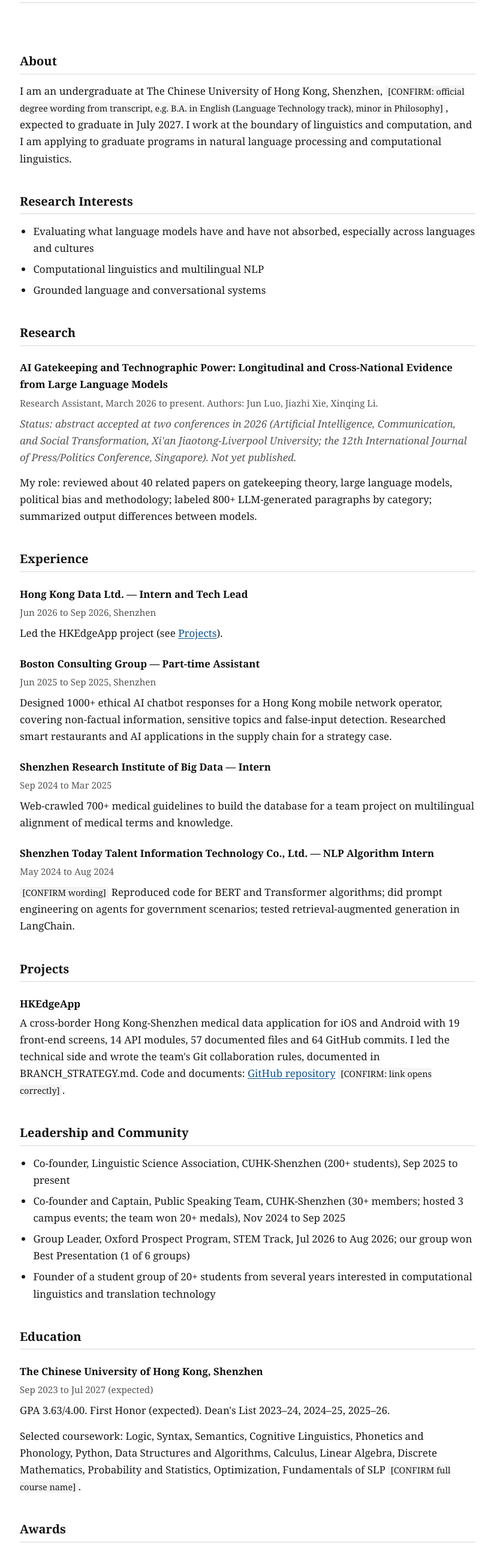
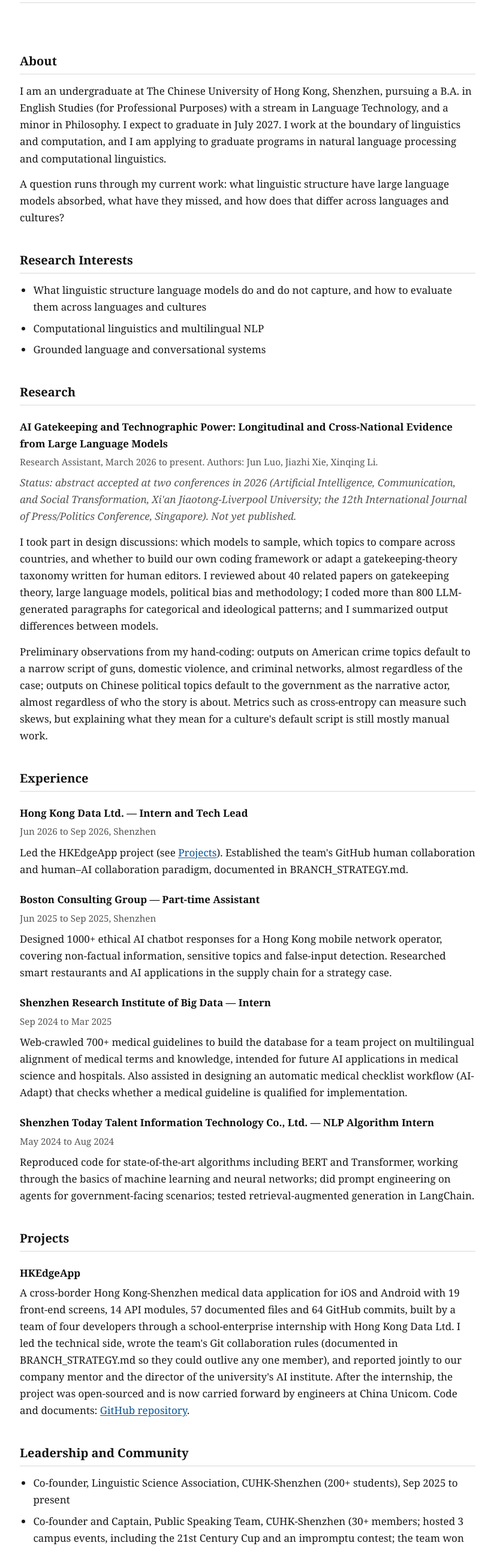
Before and after one commit to JasperZhi/academic_homepage, a plain HTML site: page index.html in a window 1280 px wide. Shown: the part 200-2778 px from the top of the page at 60% size, without its empty margins (227-1051 px from the left). Drawn offline with Linux system fonts and the light colour scheme.

Commit message:
Enrich homepage from CV, SOP and transcript

```diff
--- a/index.html
+++ b/index.html
@@ -3,8 +3,8 @@
 <head>
   <meta charset="UTF-8">
   <meta name="viewport" content="width=device-width, initial-scale=1.0">
-  <title>Jiazhi (Jasper) Xie — Undergraduate in Linguistics and Computation</title>
-  <meta name="description" content="Personal academic homepage of Jiazhi (Jasper) Xie, undergraduate at The Chinese University of Hong Kong, Shenzhen. Research interests: multilingual NLP, computational linguistics, and evaluating large language models. Applying to graduate programs in NLP and computational linguistics.">
+  <title>Jiazhi (Jasper) Xie — Language Technology, CUHK-Shenzhen</title>
+  <meta name="description" content="Personal academic homepage of Jiazhi (Jasper) Xie, undergraduate in English Studies (Language Technology stream) with a minor in Philosophy at The Chinese University of Hong Kong, Shenzhen. Research interests: evaluating large language models across languages and cultures, multilingual NLP, and computational linguistics. Applying to graduate programs in NLP and computational linguistics.">
   <style>
     :root {
       --bg: #ffffff;
@@ -151,13 +151,6 @@
       color: var(--muted);
     }
 
-    .confirmtag {
-      background: var(--accent-bg);
-      padding: 0 0.3em;
-      border-radius: 3px;
-      font-size: 0.85em;
-    }
-
     footer {
       max-width: 760px;
       margin: 0 auto;
@@ -205,9 +198,6 @@
       .entry {
         break-inside: avoid;
       }
-      a::after {
-        content: "";
-      }
     }
   </style>
 </head>
@@ -215,7 +205,7 @@
 
   <header>
     <h1>Jiazhi (Jasper) Xie</h1>
-    <p class="subtitle">Undergraduate at The Chinese University of Hong Kong, Shenzhen</p>
+    <p class="subtitle">Undergraduate in Language Technology at The Chinese University of Hong Kong, Shenzhen</p>
     <div class="header-actions">
       <a class="button" href="cv.pdf" download>Download CV</a>
       <a class="button" href="mailto:jiazhixie@link.cuhk.edu.cn">Email</a>
@@ -227,15 +217,20 @@
     <section id="about">
       <h2>About</h2>
       <p>I am an undergraduate at The Chinese University of Hong Kong, Shenzhen,
-      <span class="confirmtag">[CONFIRM: official degree wording from transcript, e.g. B.A. in English (Language Technology track), minor in Philosophy]</span>,
-      expected to graduate in July 2027. I work at the boundary of linguistics and computation,
-      and I am applying to graduate programs in natural language processing and computational linguistics.</p>
+      pursuing a B.A. in English Studies (for Professional Purposes) with a stream
+      in Language Technology, and a minor in Philosophy. I expect to graduate in
+      July 2027. I work at the boundary of linguistics and computation, and I am
+      applying to graduate programs in natural language processing and
+      computational linguistics.</p>
+      <p>A question runs through my current work: what linguistic structure have
+      large language models absorbed, what have they missed, and how does that
+      differ across languages and cultures?</p>
     </section>
 
     <section id="research-interests">
       <h2>Research Interests</h2>
       <ul>
-        <li>Evaluating what language models have and have not absorbed, especially across languages and cultures</li>
+        <li>What linguistic structure language models do and do not capture, and how to evaluate them across languages and cultures</li>
         <li>Computational linguistics and multilingual NLP</li>
         <li>Grounded language and conversational systems</li>
       </ul>
@@ -247,7 +242,8 @@
         <h3>AI Gatekeeping and Technographic Power: Longitudinal and Cross-National Evidence from Large Language Models</h3>
         <p class="entry-meta">Research Assistant, March 2026 to present. Authors: Jun Luo, Jiazhi Xie, Xinqing Li.</p>
         <p class="status-note">Status: abstract accepted at two conferences in 2026 (Artificial Intelligence, Communication, and Social Transformation, Xi'an Jiaotong-Liverpool University; the 12th International Journal of Press/Politics Conference, Singapore). Not yet published.</p>
-        <p>My role: reviewed about 40 related papers on gatekeeping theory, large language models, political bias and methodology; labeled 800+ LLM-generated paragraphs by category; summarized output differences between models.</p>
+        <p>I took part in design discussions: which models to sample, which topics to compare across countries, and whether to build our own coding framework or adapt a gatekeeping-theory taxonomy written for human editors. I reviewed about 40 related papers on gatekeeping theory, large language models, political bias and methodology; I coded more than 800 LLM-generated paragraphs for categorical and ideological patterns; and I summarized output differences between models.</p>
+        <p>Preliminary observations from my hand-coding: outputs on American crime topics default to a narrow script of guns, domestic violence, and criminal networks, almost regardless of the case; outputs on Chinese political topics default to the government as the narrative actor, almost regardless of who the story is about. Metrics such as cross-entropy can measure such skews, but explaining what they mean for a culture's default script is still mostly manual work.</p>
       </div>
     </section>
 
@@ -256,7 +252,7 @@
       <div class="entry">
         <h3>Hong Kong Data Ltd. — Intern and Tech Lead</h3>
         <p class="entry-meta">Jun 2026 to Sep 2026, Shenzhen</p>
-        <p>Led the HKEdgeApp project (see <a href="#projects">Projects</a>).</p>
+        <p>Led the HKEdgeApp project (see <a href="#projects">Projects</a>). Established the team's GitHub human collaboration and human–AI collaboration paradigm, documented in BRANCH_STRATEGY.md.</p>
       </div>
       <div class="entry">
         <h3>Boston Consulting Group — Part-time Assistant</h3>
@@ -266,12 +262,12 @@
       <div class="entry">
         <h3>Shenzhen Research Institute of Big Data — Intern</h3>
         <p class="entry-meta">Sep 2024 to Mar 2025</p>
-        <p>Web-crawled 700+ medical guidelines to build the database for a team project on multilingual alignment of medical terms and knowledge.</p>
+        <p>Web-crawled 700+ medical guidelines to build the database for a team project on multilingual alignment of medical terms and knowledge, intended for future AI applications in medical science and hospitals. Also assisted in designing an automatic medical checklist workflow (AI-Adapt) that checks whether a medical guideline is qualified for implementation.</p>
       </div>
       <div class="entry">
         <h3>Shenzhen Today Talent Information Technology Co., Ltd. — NLP Algorithm Intern</h3>
         <p class="entry-meta">May 2024 to Aug 2024</p>
-        <p><span class="confirmtag">[CONFIRM wording]</span> Reproduced code for BERT and Transformer algorithms; did prompt engineering on agents for government scenarios; tested retrieval-augmented generation in LangChain.</p>
+        <p>Reproduced code for state-of-the-art algorithms including BERT and Transformer, working through the basics of machine learning and neural networks; did prompt engineering on agents for government-facing scenarios; tested retrieval-augmented generation in LangChain.</p>
       </div>
     </section>
 
@@ -279,9 +275,8 @@
       <h2>Projects</h2>
       <div class="entry">
         <h3>HKEdgeApp</h3>
-        <p>A cross-border Hong Kong-Shenzhen medical data application for iOS and Android with 19 front-end screens, 14 API modules, 57 documented files and 64 GitHub commits. I led the technical side and wrote the team's Git collaboration rules, documented in BRANCH_STRATEGY.md. Code and documents:
-        <a href="https://github.com/cuhkszdev/Cross-Boarder-Data-Cloud-CUHKSZ-" rel="noopener">GitHub repository</a>
-        <span class="confirmtag">[CONFIRM: link opens correctly]</span>.</p>
+        <p>A cross-border Hong Kong-Shenzhen medical data application for iOS and Android with 19 front-end screens, 14 API modules, 57 documented files and 64 GitHub commits, built by a team of four developers through a school-enterprise internship with Hong Kong Data Ltd. I led the technical side, wrote the team's Git collaboration rules (documented in BRANCH_STRATEGY.md so they could outlive any one member), and reported jointly to our company mentor and the director of the university's AI institute. After the internship, the project was open-sourced and is now carried forward by engineers at China Unicom. Code and documents:
+        <a href="https://github.com/cuhkszdev/Cross-Boarder-Data-Cloud-CUHKSZ-" rel="noopener">GitHub repository</a>.</p>
       </div>
     </section>
 
@@ -289,7 +284,7 @@
       <h2>Leadership and Community</h2>
       <ul>
         <li>Co-founder, Linguistic Science Association, CUHK-Shenzhen (200+ students), Sep 2025 to present</li>
-        <li>Co-founder and Captain, Public Speaking Team, CUHK-Shenzhen (30+ members; hosted 3 campus events; the team won 20+ medals), Nov 2024 to Sep 2025</li>
+        <li>Co-founder and Captain, Public Speaking Team, CUHK-Shenzhen (30+ members; hosted 3 campus events, including the 21st Century Cup and an impromptu contest; the team won 20+ medals), Nov 2024 to Sep 2025</li>
         <li>Group Leader, Oxford Prospect Program, STEM Track, Jul 2026 to Aug 2026; our group won Best Presentation (1 of 6 groups)</li>
         <li>Founder of a student group of 20+ students from several years interested in computational linguistics and translation technology</li>
       </ul>
@@ -300,8 +295,9 @@
       <div class="entry">
         <h3>The Chinese University of Hong Kong, Shenzhen</h3>
         <p class="entry-meta">Sep 2023 to Jul 2027 (expected)</p>
-        <p>GPA 3.63/4.00. First Honor (expected). Dean's List 2023–24, 2024–25, 2025–26.</p>
-        <p>Selected coursework: Logic, Syntax, Semantics, Cognitive Linguistics, Phonetics and Phonology, Python, Data Structures and Algorithms, Calculus, Linear Algebra, Discrete Mathematics, Probability and Statistics, Optimization, Fundamentals of SLP <span class="confirmtag">[CONFIRM full course name]</span>.</p>
+        <p>B.A. in English Studies (for Professional Purposes), Language Technology stream; minor in Philosophy.</p>
+        <p>GPA 3.63/4.00 (major GPA 3.74/4.00). First Honor (expected). Four-Year Half Admission Scholarship. Dean's List 2023–24, 2024–25, 2025–26.</p>
+        <p>Selected coursework: Logic, Syntax, Semantics, Cognitive Linguistics, Phonetics and Phonology, Python, Data Structures and Algorithms, Calculus, Linear Algebra, Discrete Mathematics, Probability and Statistics, Modern Optimization, Fundamentals of Speech and Language Processing.</p>
       </div>
     </section>
 
@@ -309,6 +305,7 @@
       <h2>Awards</h2>
       <ul>
         <li>FLTRP "Understanding Contemporary China" contest: 2023 Beijing final, National Gold (English writing), National Silver (reading), National Bronze (comprehensive communication); 2024 Zhuhai semi-final, Provincial Gold (public speaking), Provincial Silver (comprehensive)</li>
+        <li>Oxford Prospect Program, STEM Track: Best Presentation Group (1 of 6), for the group's self-sustaining engineering solution for a Venus habitat</li>
         <li>Excellent Camper, CUHK-Shenzhen Leadership Camp, March 2024 (1 of 30 core students)</li>
       </ul>
     </section>
@@ -317,6 +314,7 @@
       <h2>Skills</h2>
       <p><strong>Technical:</strong> Python, Java, STATA, Git, Linux.</p>
       <p><strong>Languages:</strong> Mandarin (native), English (IELTS 8.0), Cantonese (business proficiency), French and Russian (beginner).</p>
+      <p><strong>Interests:</strong> public speaking and debating, board games, philosophy, hiking, travelling.</p>
     </section>
 
     <section id="contact">
```
